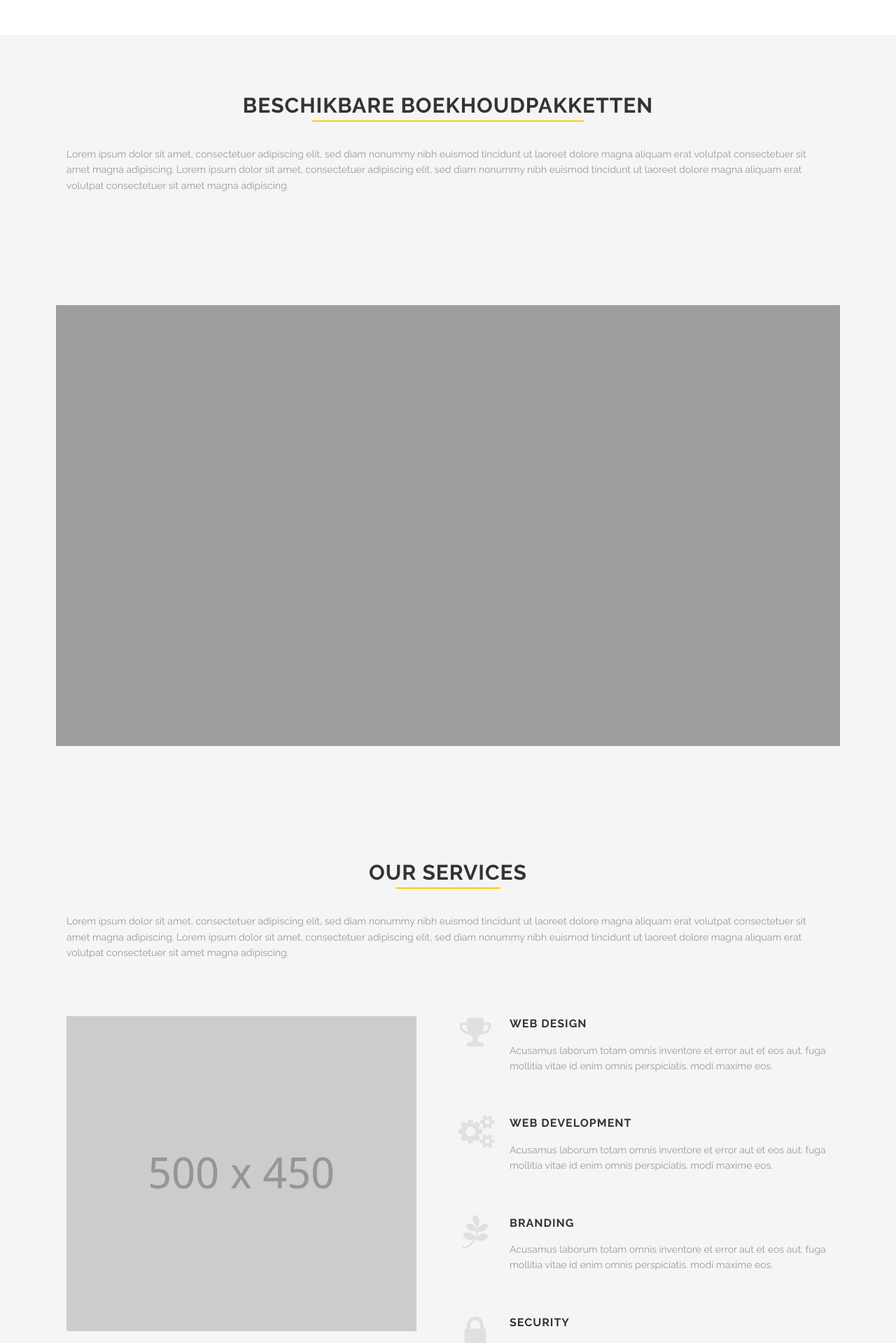
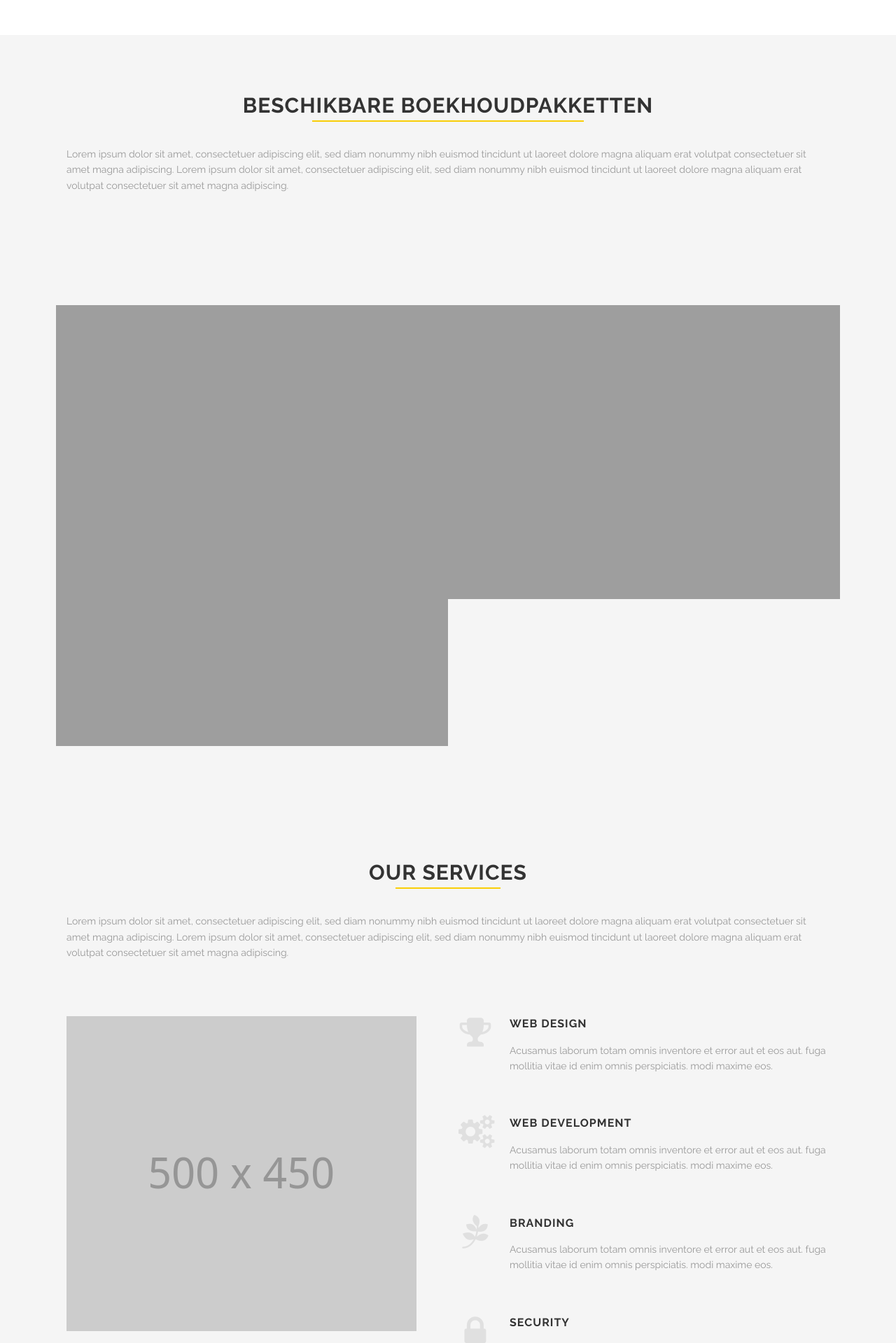
Before and after one commit to Combidesk/combidesk.github.io, a Jekyll site: the page built from index.html, in a window 1280 px wide. Shown: the part 1136-3055 px from the top of the page at 70% size. Built offline with Jekyll 4.4.1, drawn with Linux system fonts in a browser that asks for light colours; the list of posts is cut into pages by our own code.

Commit message:
added functionality to hide apps

```diff
--- a/_config.yml
+++ b/_config.yml
@@ -1,5 +1,5 @@
 # Site settings
-title: Betrouwbare Boekhoudkoppelingen voor u
+title: Betrouwbare Boekhoudkoppelingen
 email: info@boekhoudkoppelingen.nl
 description: > # this means to ignore newlines until "baseurl:"
   Koppel je boekhoudpakket bijvoorbeeld met een CMS, website, of facturatiepakket
--- a/_includes/boekhoudpakketten-grid.html
+++ b/_includes/boekhoudpakketten-grid.html
@@ -1,6 +1,6 @@
 <ul class='gallery large-block-grid-4 medium-block-grid-3 small-block-grid-2'>
   {% for koppeling in site.koppelingen %}
-  {% if koppeling.klass contains "boekhoud" %}
+  {% if koppeling.klass contains "boekhoud" and koppeling.publish != false %}
   <li class="{{ koppeling.klass }}">
     <a href='{{ koppeling.link_to }}'>
       <img alt="" src="{{ koppeling.image }}"/>
--- a/_layouts/categorie.html
+++ b/_layouts/categorie.html
@@ -33,7 +33,7 @@
 
             <ul class='gallery large-block-grid-4 medium-block-grid-3 small-block-grid-2'>
               {% for koppeling in site.koppelingen %}
-              {% if koppeling.klass contains page.categorie %}
+              {% if koppeling.klass contains page.categorie and koppeling.publish != false %}
 
               <li class="{{ koppeling.klass }}">
                 <a href='{{ koppeling.link_to }}'>
```
Also changed, not shown: _koppelingen/visma.md (+1 -0 lines), _koppelingen/yuki.md (+1 -0 lines).
